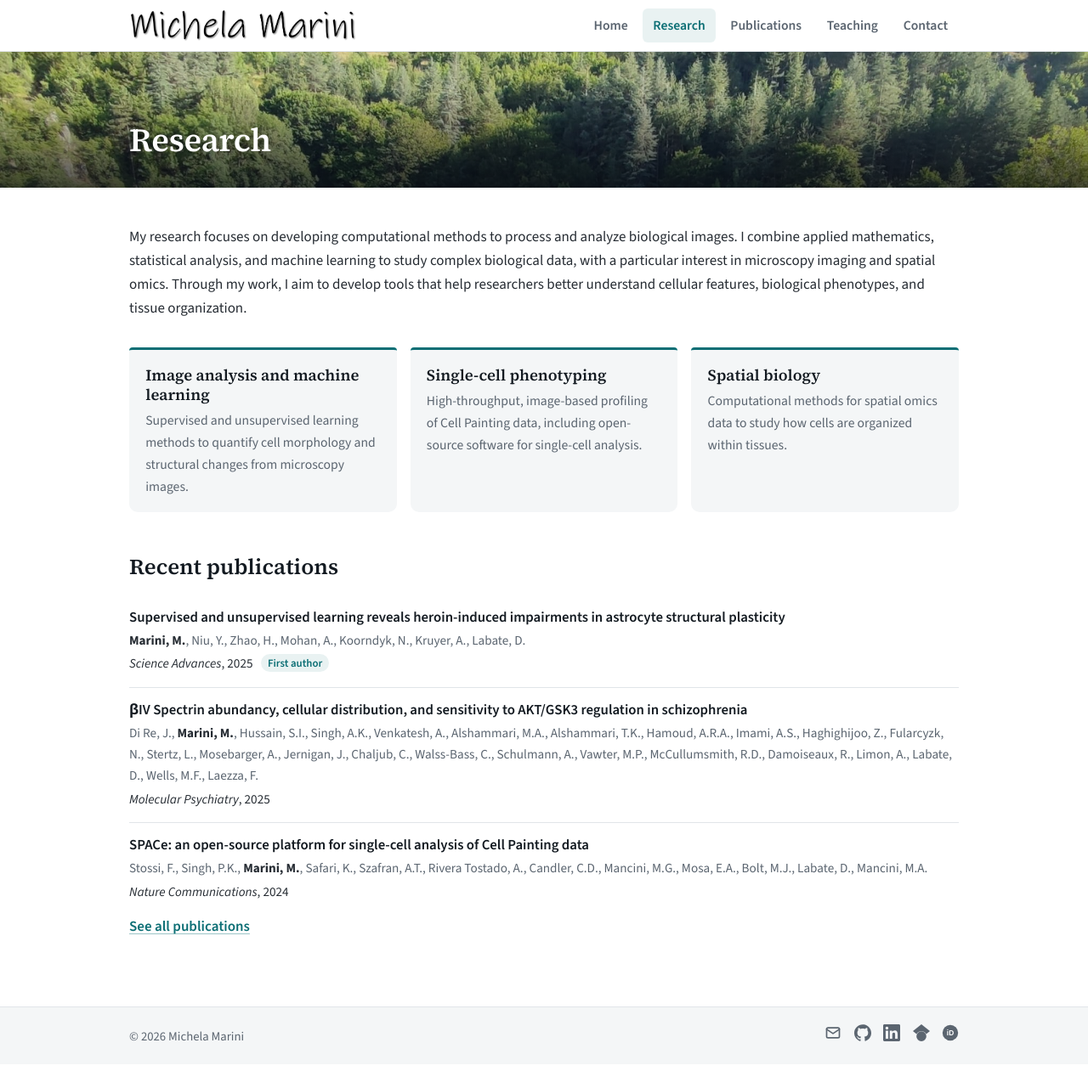
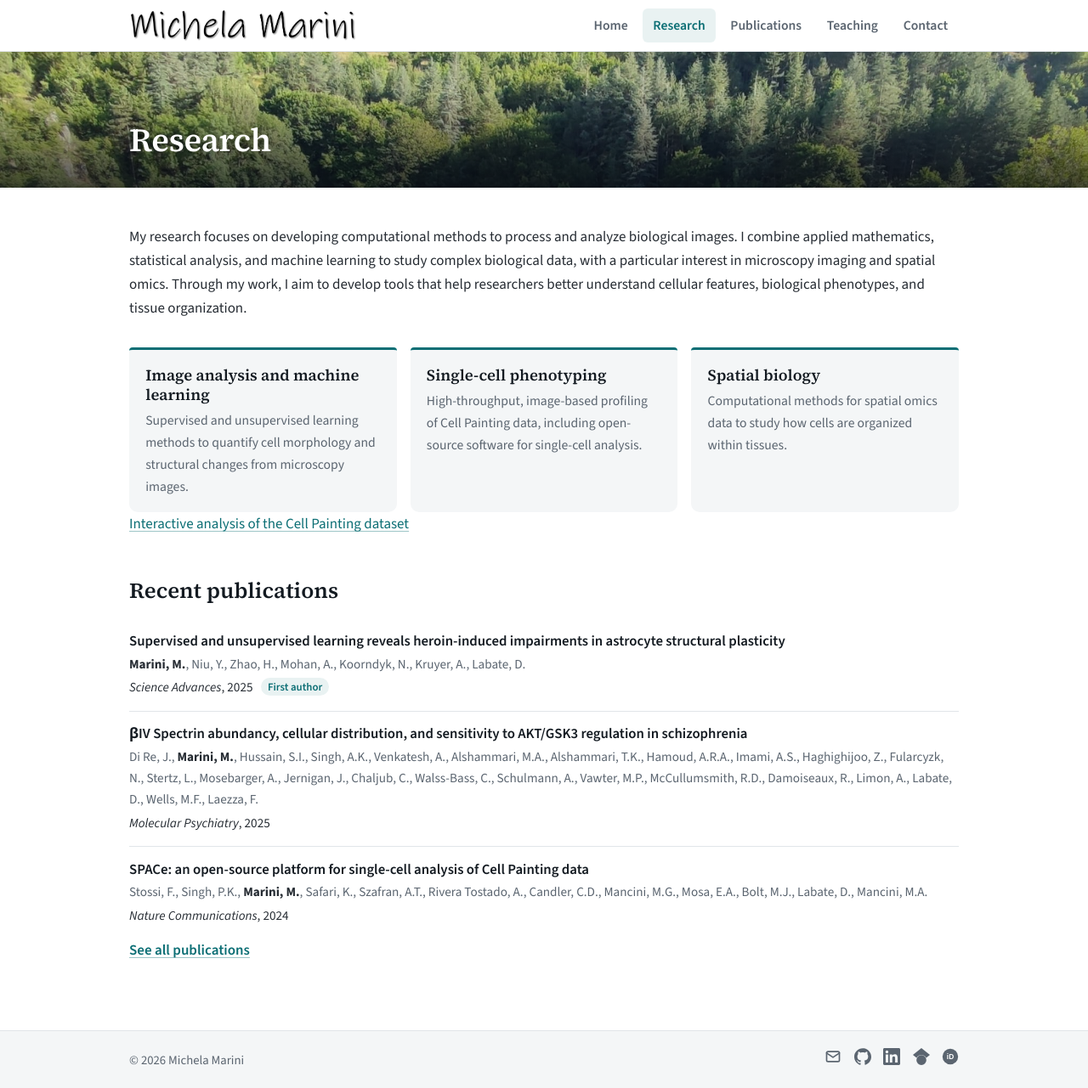
Before and after one commit to MichelaMarini/MichelaMarini.github.io, a Jekyll site: the page built from research.md, in a window 1280 px wide and 1281 px high. Shown: the whole window at 85% size. Built offline with Jekyll 4.4.1, drawn with Linux system fonts in a browser that asks for light colours.

Commit message:
Add link to interactive analysis of Cell Painting dataset

```diff
--- a/research.md
+++ b/research.md
@@ -20,6 +20,8 @@ My research focuses on developing computational methods to process and analyze b
   </article>
 </div>
 
+[Interactive analysis of the Cell Painting dataset](/cpmetab/)
+
 ## Recent publications
 
 <ol class="pubs">
```
